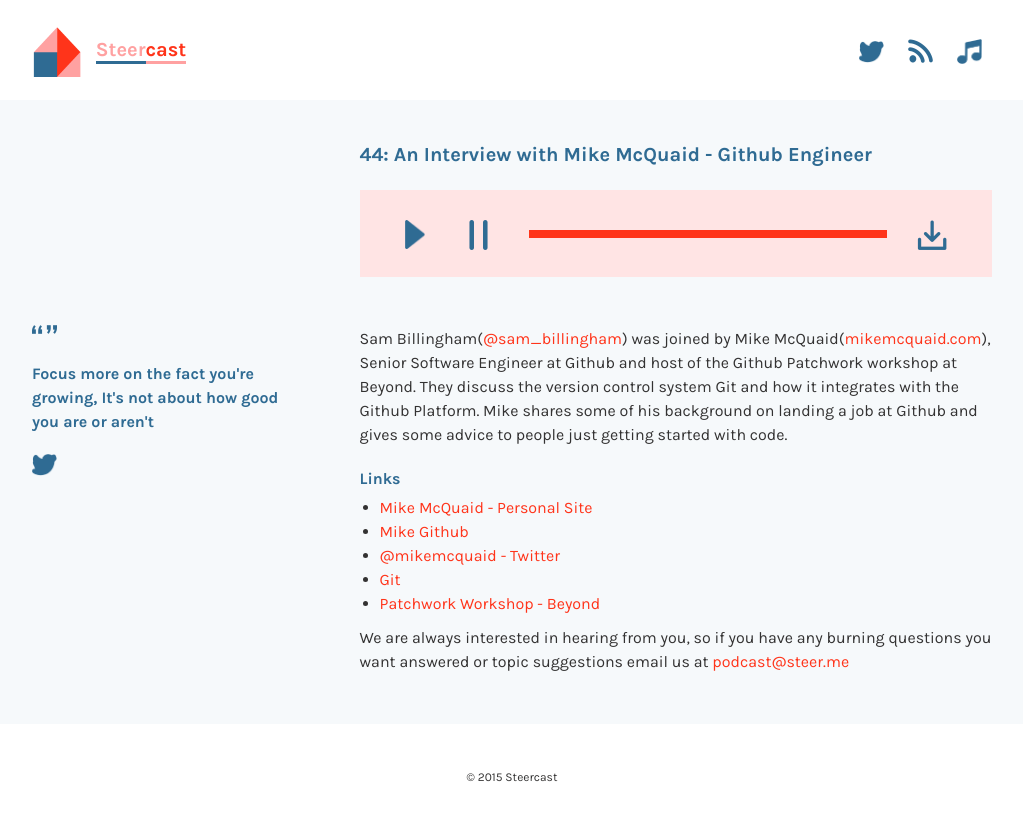
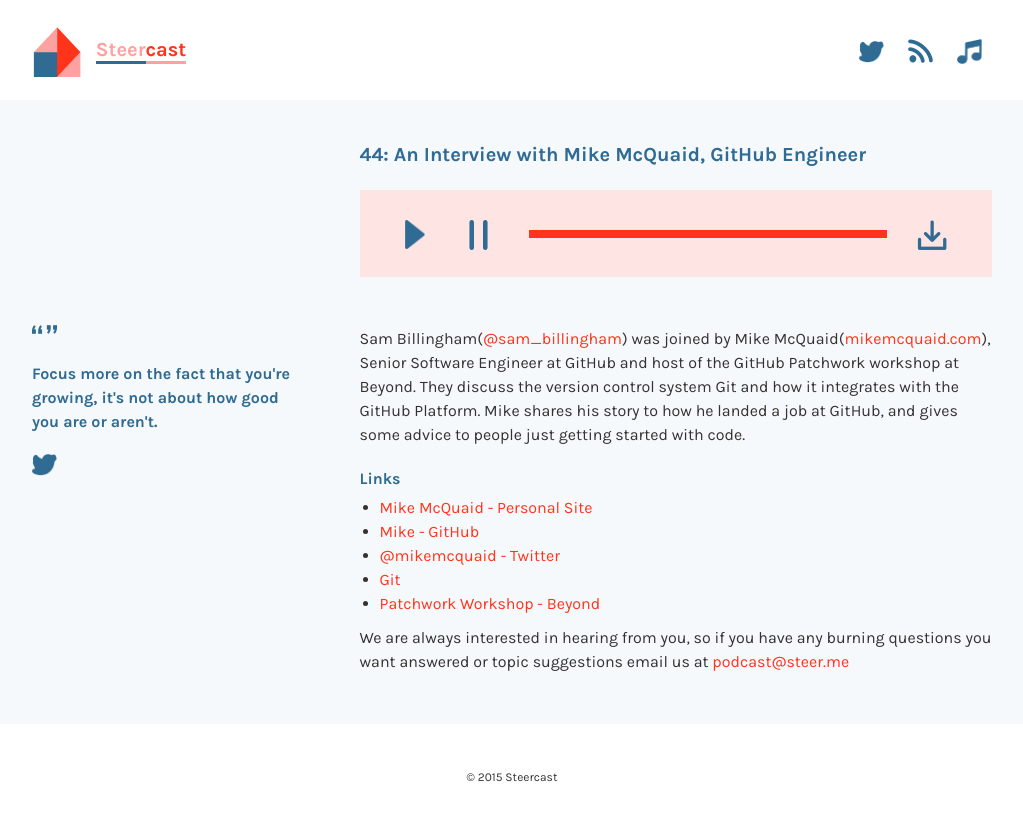
Before and after one commit to vivienney/podcast, a Jekyll site: the page built from _episodes/46.markdown, in a window 1280 px wide. Shown: the top 821 px of the page, without its empty margins (128-1151 px from the left). Built offline with Jekyll 4.4.1, drawn with Linux system fonts in a browser that asks for light colours.

Commit message:
Update 46.markdown
Copy edits

```diff
--- a/_episodes/46.markdown
+++ b/_episodes/46.markdown
@@ -1,22 +1,22 @@
 ---
 layout: post
 title: "46"
-long_title: "44: An Interview with Mike McQuaid - Github Engineer"
+long_title: "44: An Interview with Mike McQuaid, GitHub Engineer"
 date: 2015-11-17 10:00:00
-quote: "Focus more on the fact you're growing, It's not about how good you are or aren't"
+quote: "Focus more on the fact that you're growing, it's not about how good you are or aren't."
 audio_link: "http://steer-podcast.s3-eu-west-1.amazonaws.com/46.mp3"
 # Details for RSS Feed
 duration: "22:20" #  duration in minutes:seconds
 length: 21459196  # size in bytes
-summary: "Sam interviews Mike McQuaid on Git, Github and the Patchwork event at Beyond Conference"
+summary: "Sam interviews Mike McQuaid on Git, GitHub and the Patchwork workshop at Beyond Conference."
 
 # The main content cant be more than 4,000 characters
 ---
-Sam Billingham([@sam_billingham](https:twitter.com/sam_billingham)) was joined by Mike McQuaid([mikemcquaid.com](http://mikemcquaid.com/)), Senior Software Engineer at Github and host of the Github Patchwork workshop at Beyond. They discuss the version control system Git and how it integrates with the Github Platform. Mike shares some of his background on landing a job at Github and gives some advice to people just getting started with code.
+Sam Billingham([@sam_billingham](https:twitter.com/sam_billingham)) was joined by Mike McQuaid([mikemcquaid.com](http://mikemcquaid.com/)), Senior Software Engineer at GitHub and host of the GitHub Patchwork workshop at Beyond. They discuss the version control system Git and how it integrates with the GitHub Platform. Mike shares his story to how he landed a job at GitHub, and gives some advice to people just getting started with code.
 
 #### Links
 - [Mike McQuaid - Personal Site](http://mikemcquaid.com/)
-- [Mike Github](https://github.com/MikeMcQuaid)
+- [Mike - GitHub](https://github.com/MikeMcQuaid)
 - [@mikemcquaid - Twitter](https://twitter.com/mikemcquaid)
 - [Git](https://git-scm.com/)
 - [Patchwork Workshop - Beyond](http://beyondconf.co/schedule/#anchor-github)
```
